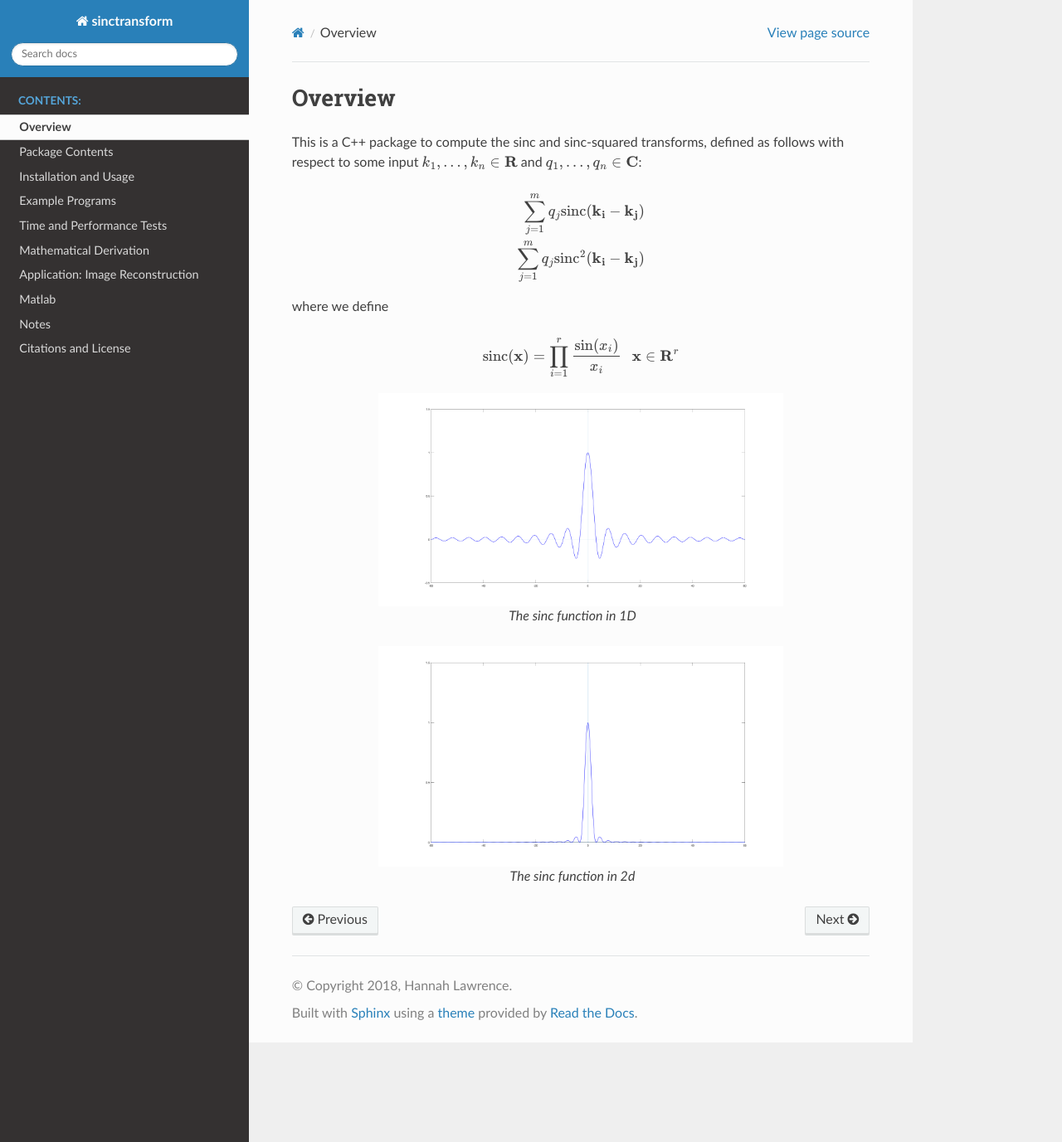
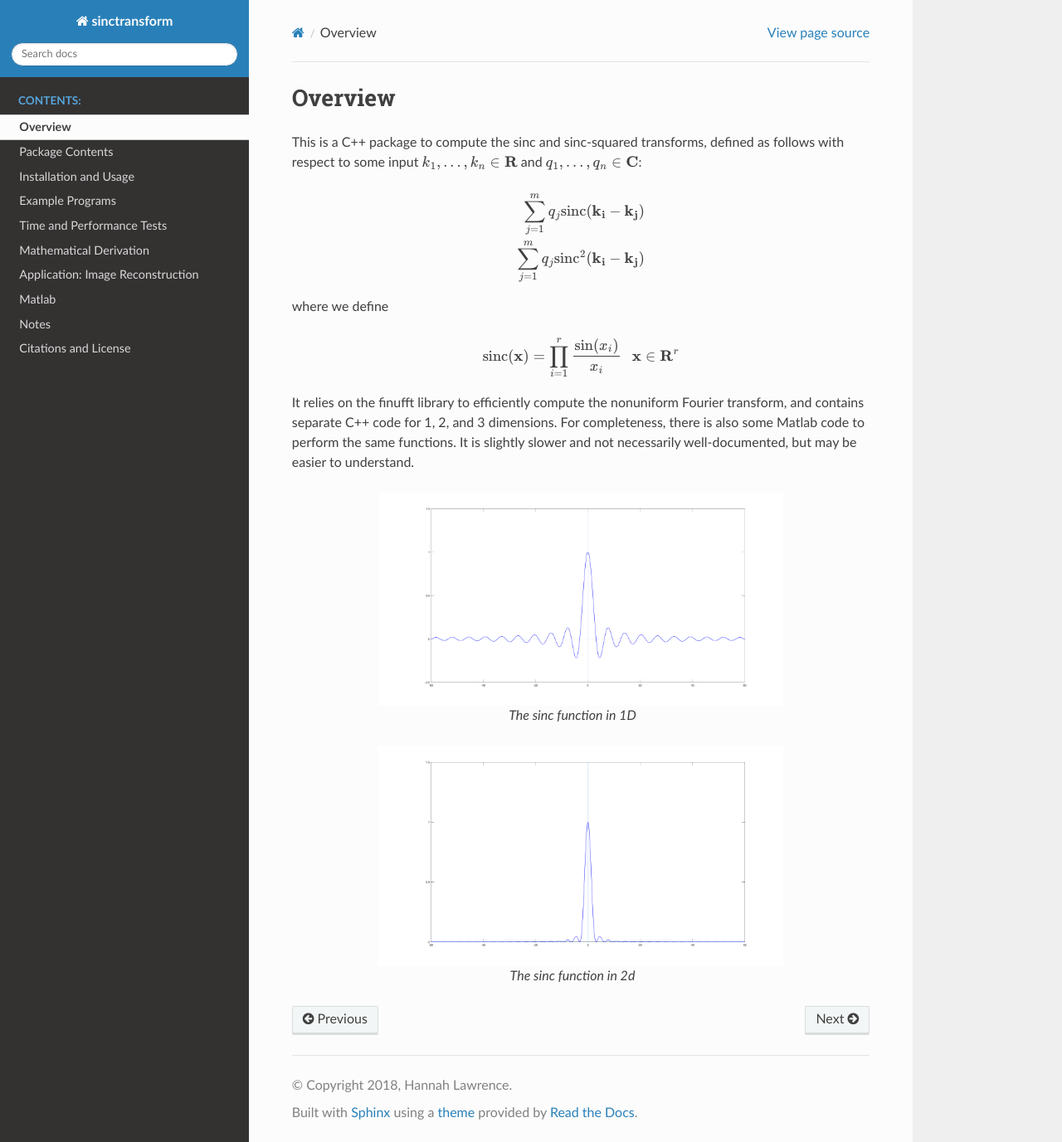
Before and after one commit to hannahlawrence/sinctransform, a Sphinx documentation site: the page built from docs/Overview.rst, in a window 1280 px wide and 1377 px high. Shown: the whole window at 83% size. Built offline with Sphinx 7.4.7 and the Read the Docs theme 2.0.0, drawn with Linux system fonts in a browser that asks for light colours.

Commit message:
small change

```diff
--- a/docs/Overview.rst
+++ b/docs/Overview.rst
@@ -16,7 +16,7 @@ where we define
 
 	\text{sinc}(\mathbf{x})=\prod_{i=1}^r \frac{\text{sin}(x_i)}{x_i} \: \: \: \mathbf{x} \in \mathbf{R}^r
 
-
+It relies on the finufft library to efficiently compute the nonuniform Fourier transform, and contains separate C++ code for 1, 2, and 3 dimensions. For completeness, there is also some Matlab code to perform the same functions. It is slightly slower and not necessarily well-documented, but may be easier to understand.
 
 .. figure:: SincGraphBasic.png
     :width: 70%
```
